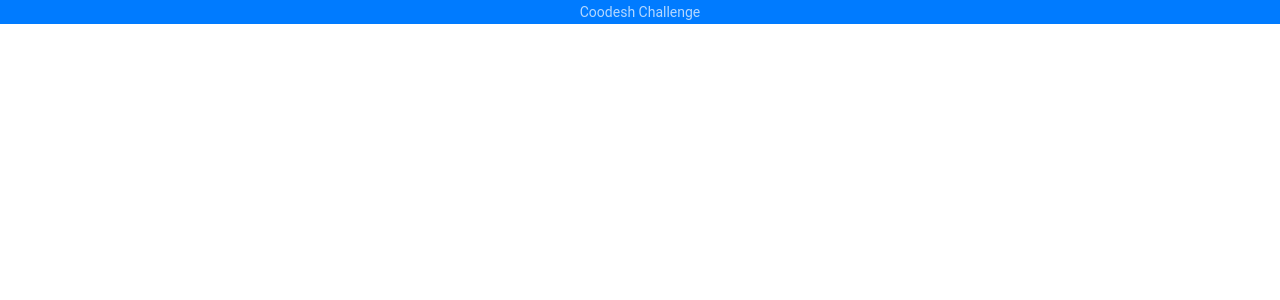
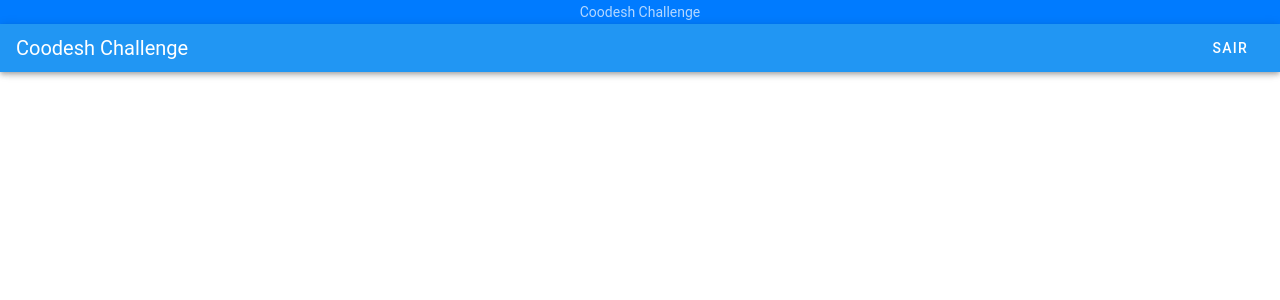
Before and after one commit to wjpiantkoski/coodesh-tech-challenge, a Vue app in the folder client/: page / in a window 1280 px wide. Shown: the top 300 px of the page. Built offline with nearby package versions, Linux system fonts and the light colour scheme; no server answers; sample sign-in values are in the browser's storage; a small style sheet from the web is missing.

Commit message:
feat: add navigation bar

```diff
--- /dev/null
+++ b/client/src/components/home/navigation-bar.vue
@@ -0,0 +1,21 @@
+<script>
+export default {
+  name: 'NavigationBar'
+}
+</script>
+
+<template>
+  <v-app-bar
+      dark
+      dense
+      color="blue"
+  >
+    <v-toolbar-title>Coodesh Challenge</v-toolbar-title>
+
+    <v-spacer></v-spacer>
+
+    <v-btn text>
+      Sair
+    </v-btn>
+  </v-app-bar>
+</template>
--- a/client/src/views/home-view.vue
+++ b/client/src/views/home-view.vue
@@ -1,7 +1,14 @@
 <script>
+import NavigationBar from "@/components/home/navigation-bar.vue";
+
 export default {
-  name: 'HomeView'
+  name: 'HomeView',
+  components: {NavigationBar}
 }
 </script>
 
-<template></template>
+<template>
+  <v-main>
+    <navigation-bar/>
+  </v-main>
+</template>
```
